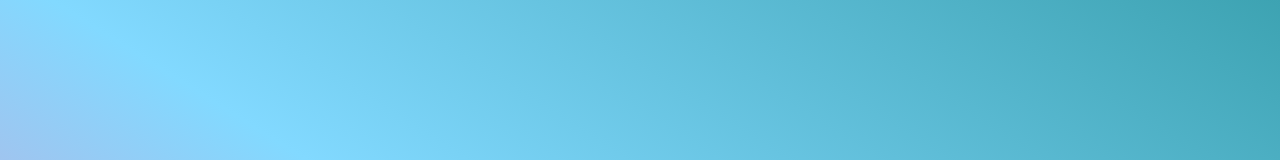
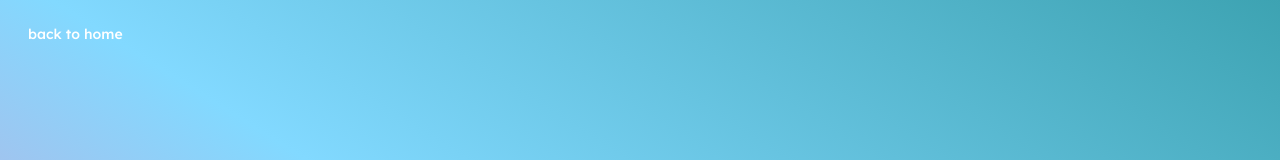
Before and after one commit to DominikKoniarz/nextjs-chatgpt-integration, a Next.js app: page /chat in a window 1280 px wide. Shown: the top 160 px of the page. Built offline with nearby package versions, Linux system fonts and the light colour scheme.

Commit message:
Chat nav bar

```diff
--- /dev/null
+++ b/src/app/chat/_components/Nav.tsx
@@ -0,0 +1,11 @@
+import { Button } from "@/components/ui/button";
+
+export default function Nav() {
+	return (
+		<nav className="flex h-10 w-full flex-row items-center justify-start">
+			<Button variant="link" size="sm" className="text-white">
+				back to home
+			</Button>
+		</nav>
+	);
+}
--- a/src/app/chat/page.tsx
+++ b/src/app/chat/page.tsx
@@ -1,8 +1,11 @@
 import Form from "./_components/Form";
+import Nav from "./_components/Nav";
 
 export default function page() {
 	return (
 		<main className="flex h-full w-full flex-col items-center justify-end bg-gradient-to-tr from-gradient-from via-gradient-via via-[52%] to-gradient-to p-4 text-white">
+			<Nav />
+			<div className="h-full w-full"></div>
 			<Form />
 		</main>
 	);
```
